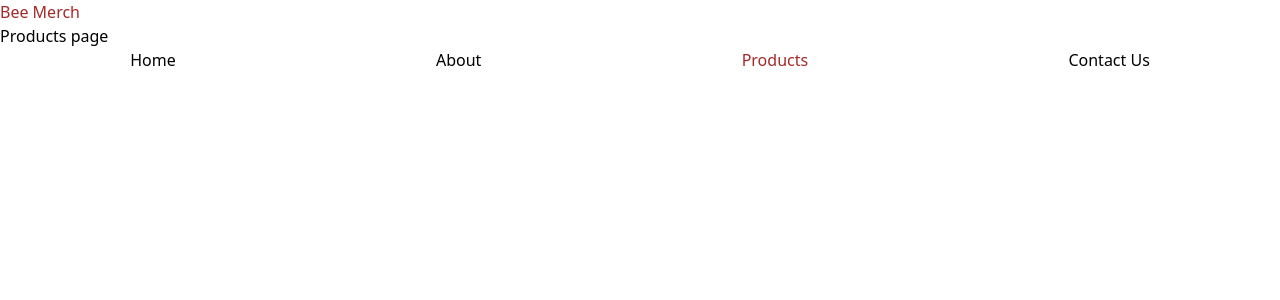
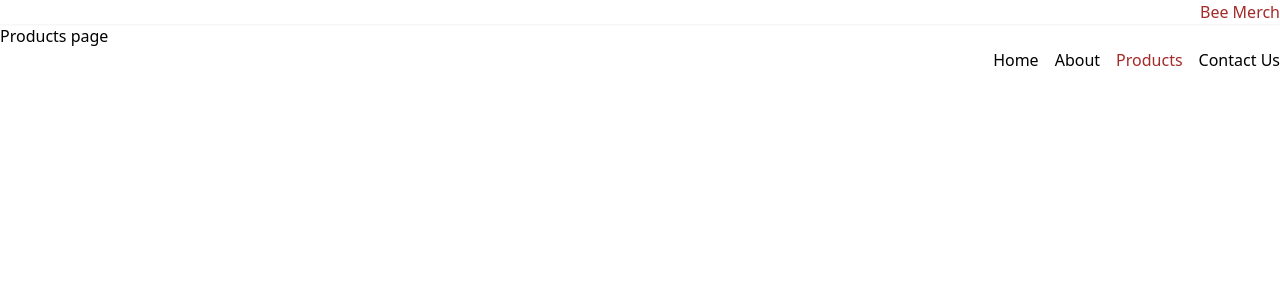
Before and after one commit to jasonkiptoo/e-commerce-vue, a Nuxt app: page /products in a window 1280 px wide. Shown: the top 300 px of the page. Built offline with nearby package versions, Linux system fonts and the light colour scheme.

Commit message:
styled navbar using tailwind

```diff
--- a/layouts/default.vue
+++ b/layouts/default.vue
@@ -1,9 +1,9 @@
 <template>
     <div>
-        <header>
-            <nav>
-                <!-- <NuxtLink to="/">Home Bee</NuxtLink> -->
-                <ul>
+        <header class="shadow-sm bg-white">
+            <nav class="container mx-auto p-4 flex justify-between">
+                <NuxtLink to="/" class="font-bold">Home Bee</NuxtLink>
+                <ul class="flex gap-4">
                  <li><NuxtLink to="/">Home</NuxtLink></li>
                  <li><NuxtLink to="/about">About</NuxtLink></li>
                  <li><NuxtLink to="/products">Products</NuxtLink></li>
@@ -11,7 +11,7 @@
                 </ul>
             </nav>
         </header>
-        <div>
+        <div class="container mx-auto p-4">
             <slot />
         </div>
 
@@ -25,11 +25,6 @@
 .router-link-exact-active{
     color: #a32a29;
 }
-ul{
-    display: flex;
-    list-style: none;
-    justify-content: space-around;
-    /* background-color: #a32a29; */
-}
+
 html,body { margin: 0 !important;}
 </style>
--- a/layouts/products.vue
+++ b/layouts/products.vue
@@ -1,7 +1,7 @@
 <template>
     <div>
-        <header>
-            <nav>
+        <header class="shadow-sm bg-white">
+            <nav class="container mx-auto flex justify-end">
                 <NuxtLink to="/products"> Bee Merch</NuxtLink>
             </nav>
         </header>
@@ -11,7 +11,7 @@
         </div>
 
         <footer>
-            <ul>
+            <ul class="container flex mx-auto gap-4 justify-end">
                  <li><NuxtLink to="/">Home</NuxtLink></li>
                  <li><NuxtLink to="/about">About</NuxtLink></li>
                  <li><NuxtLink to="/products">Products</NuxtLink></li>
@@ -29,11 +29,6 @@
 .router-link-exact-active{
     color: #a32a29;
 }
-ul{
-    display: flex;
-    list-style: none;
-    justify-content: space-around;
-    /* background-color: #a32a29; */
-}
+
 html,body { margin: 0 !important;}
 </style>
```
